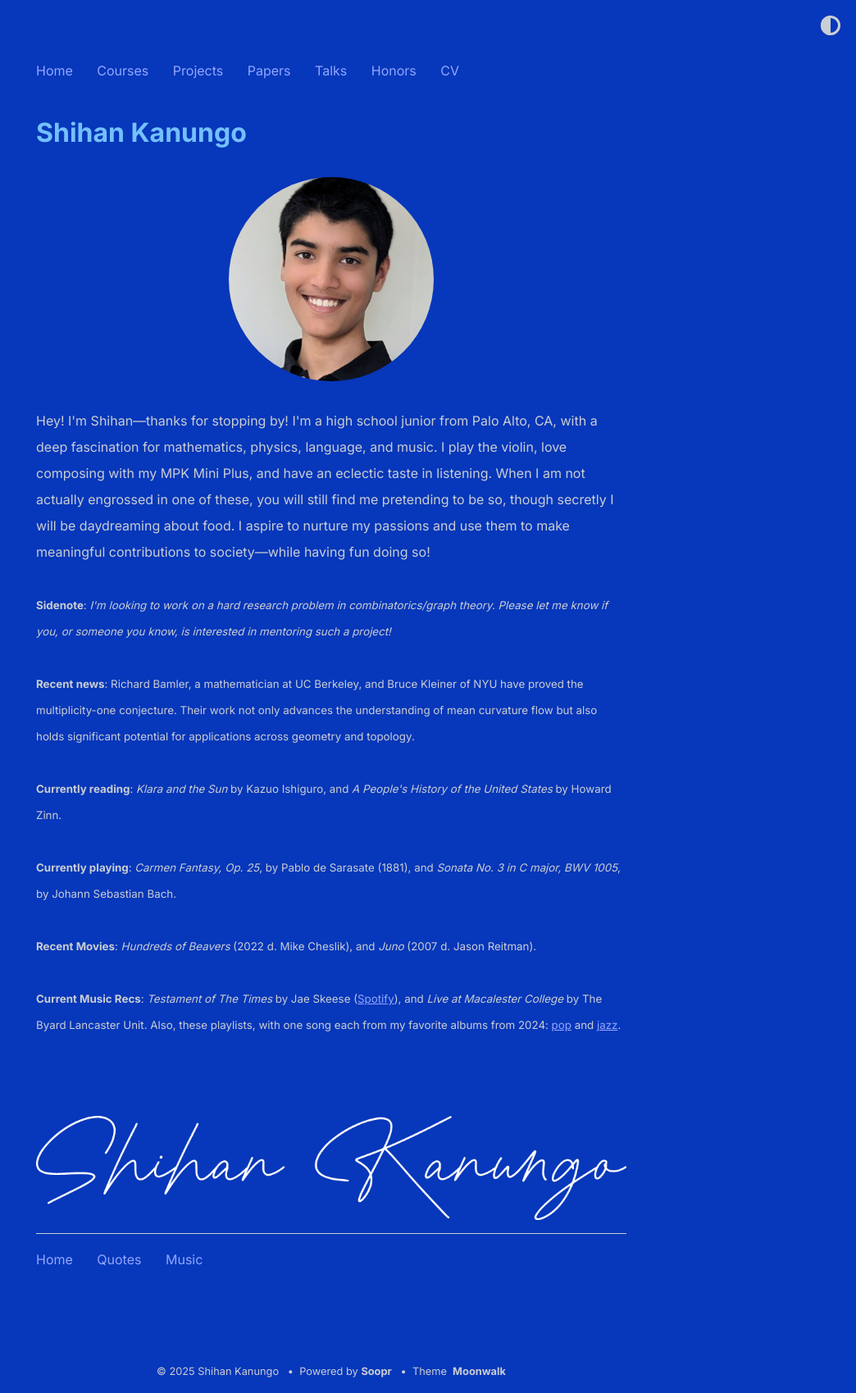
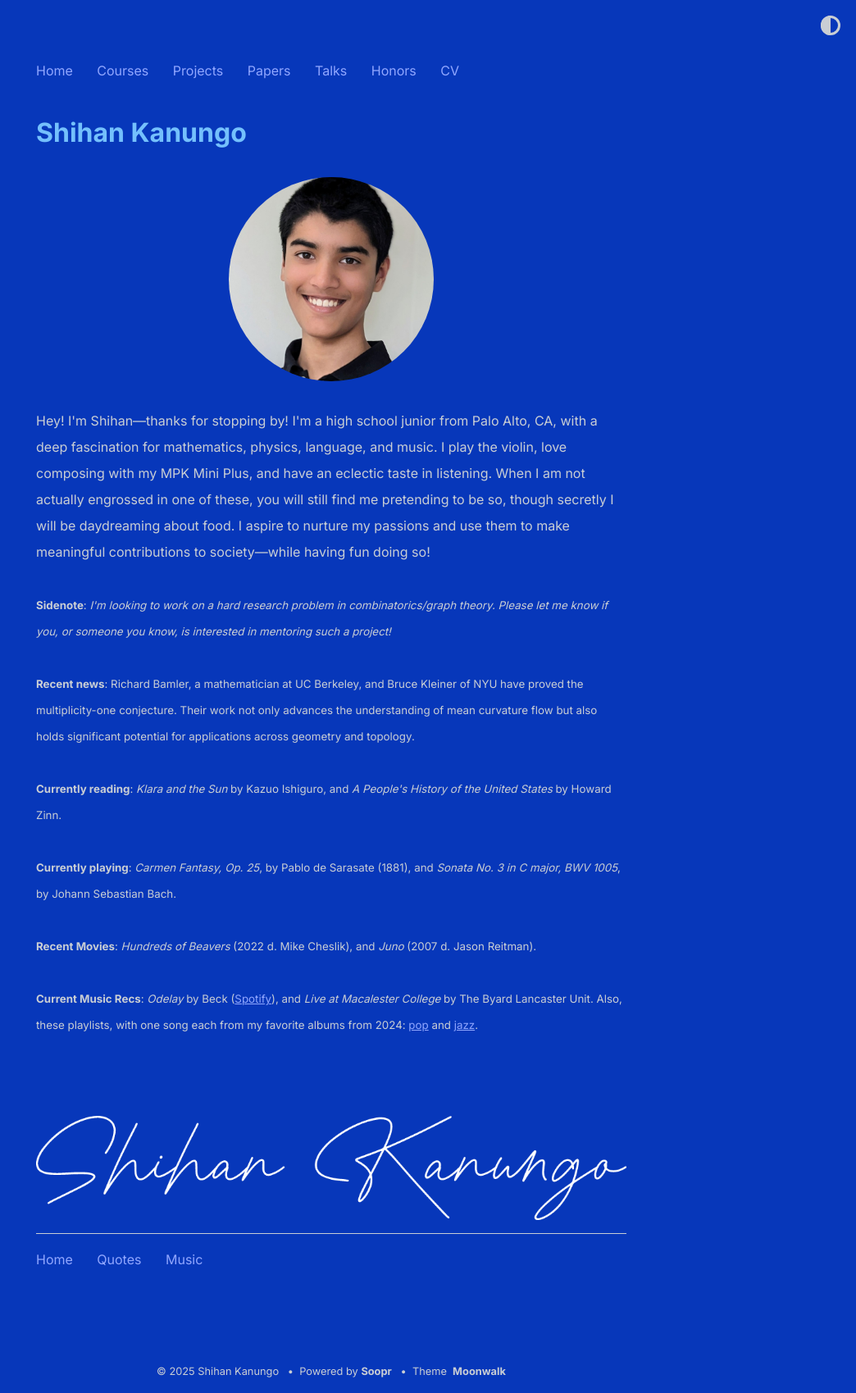
Before and after one commit to shihankanungo/shihankanungo.github.io, a Jekyll site: the page built from index.md, in a window 1280 px wide. Shown: the whole page at 82% size, without its empty margins (236-1280 px from the left). Built offline with Jekyll 4.4.1, drawn with Linux system fonts in a browser that asks for light colours.

Commit message:
Update _config.yml

```diff
--- a/_config.yml
+++ b/_config.yml
@@ -17,7 +17,7 @@
           <br /><br />
           <small><b>Recent Movies</b>: <i>Hundreds of Beavers</i> (2022 d. Mike Cheslik), and <i>Juno</i> (2007 d. Jason Reitman). </small>
           <br /><br />
-          <small><b>Current Music Recs</b>: <i>Testament of The Times</i> by Jae Skeese (<a href="https://open.spotify.com/album/3VVpo8SytAfK04PdAWaxu9?si=Twb_W5gmTJmS4RDq_7IQbQ">Spotify</a>), and <i>Live at Macalester College</i> by The Byard Lancaster Unit. Also, these playlists, with one song each from my favorite albums from 2024: <a href="https://open.spotify.com/playlist/0plT5tvEl6lVLrQDk0X3eu?si=fe06480b57f64999">pop</a> and <a href="https://open.spotify.com/playlist/5iHDUPHT30iNd4Feg0yg4f?si=737a0b1a27924789">jazz</a>. </small>
+          <small><b>Current Music Recs</b>: <i>Odelay</i> by Beck (<a href="https://open.spotify.com/album/1Pus5h1qGedCn4CtOuPVtp?si=5TMaPZtjQeiM_WgCF-HBRg">Spotify</a>), and <i>Live at Macalester College</i> by The Byard Lancaster Unit. Also, these playlists, with one song each from my favorite albums from 2024: <a href="https://open.spotify.com/playlist/0plT5tvEl6lVLrQDk0X3eu?si=fe06480b57f64999">pop</a> and <a href="https://open.spotify.com/playlist/5iHDUPHT30iNd4Feg0yg4f?si=737a0b1a27924789">jazz</a>. </small>
           <br /><br /><br /><br />
 
   <img className="mt-8 md:mt-12 w-1/2 sm:w-1/3 lg:w-1/4" src="/signature.png" alt="signature of shihan" aria-hidden="true" />
```
